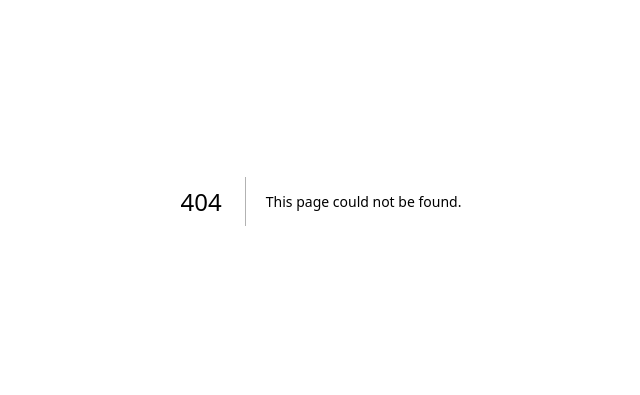
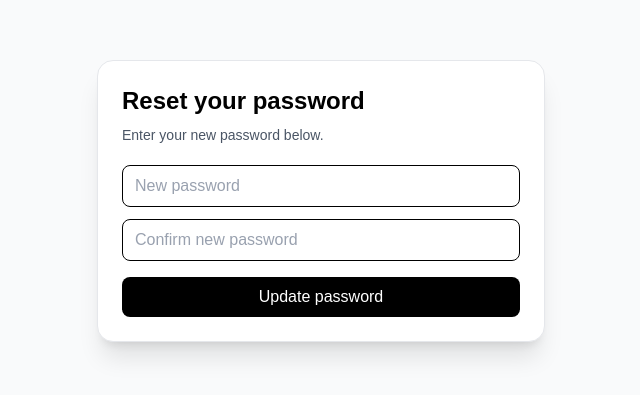
Before and after one commit to aferslid/daypassgyms, a Next.js app: page /reset-password in a window 1280 px wide. Before the commit this address had no page. Shown: the part 199-594 px from the top of the page, without its empty margins (319-959 px from the left). Built offline with nearby package versions, Linux system fonts and the light colour scheme.

Commit message:
18042026

```diff
--- /dev/null
+++ b/app/reset-password/page.tsx
@@ -0,0 +1,83 @@
+"use client";
+
+import { useState } from "react";
+import { supabase } from "@/lib/supabase";
+import { useRouter } from "next/navigation";
+
+export default function ResetPasswordPage() {
+  const [password, setPassword] = useState("");
+  const [confirmPassword, setConfirmPassword] = useState("");
+  const [isSaving, setIsSaving] = useState(false);
+  const router = useRouter();
+
+  const handleUpdatePassword = async () => {
+    if (!password || !confirmPassword) {
+      alert("Please fill both password fields.");
+      return;
+    }
+
+    if (password !== confirmPassword) {
+      alert("Passwords do not match.");
+      return;
+    }
+
+    if (password.length < 6) {
+      alert("Password must be at least 6 characters.");
+      return;
+    }
+
+    setIsSaving(true);
+
+    const { error } = await supabase.auth.updateUser({
+      password,
+    });
+
+    setIsSaving(false);
+
+    if (error) {
+      alert(error.message);
+      return;
+    }
+
+    alert("Password updated successfully!");
+    router.push("/");
+  };
+
+  return (
+    <div className="min-h-screen bg-gray-50 flex items-center justify-center p-4">
+      <div className="w-full max-w-md bg-white rounded-2xl shadow-xl border border-gray-200 p-6">
+        <h1 className="text-2xl font-bold text-black mb-2">
+          Reset your password
+        </h1>
+
+        <p className="text-sm text-gray-600 mb-5">
+          Enter your new password below.
+        </p>
+
+        <input
+          type="password"
+          placeholder="New password"
+          value={password}
+          onChange={(e) => setPassword(e.target.value)}
+          className="w-full border rounded-lg px-3 py-2 mb-3 text-black placeholder-gray-400"
+        />
+
+        <input
+          type="password"
+          placeholder="Confirm new password"
+          value={confirmPassword}
+          onChange={(e) => setConfirmPassword(e.target.value)}
+          className="w-full border rounded-lg px-3 py-2 mb-4 text-black placeholder-gray-400"
+        />
+
+        <button
+          onClick={handleUpdatePassword}
+          disabled={isSaving}
+          className="w-full bg-black text-white rounded-lg px-3 py-2"
+        >
+          {isSaving ? "Saving..." : "Update password"}
+        </button>
+      </div>
+    </div>
+  );
+}
```
